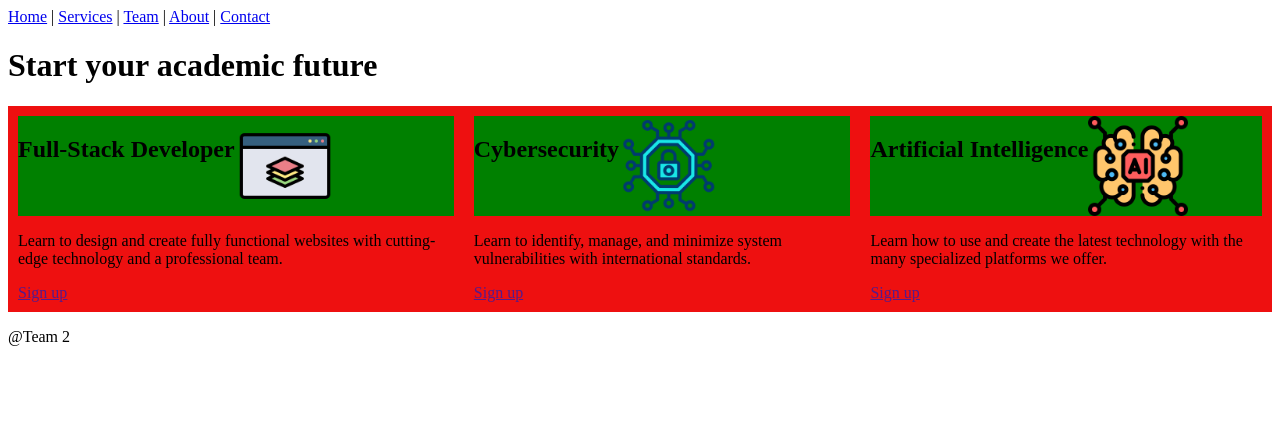
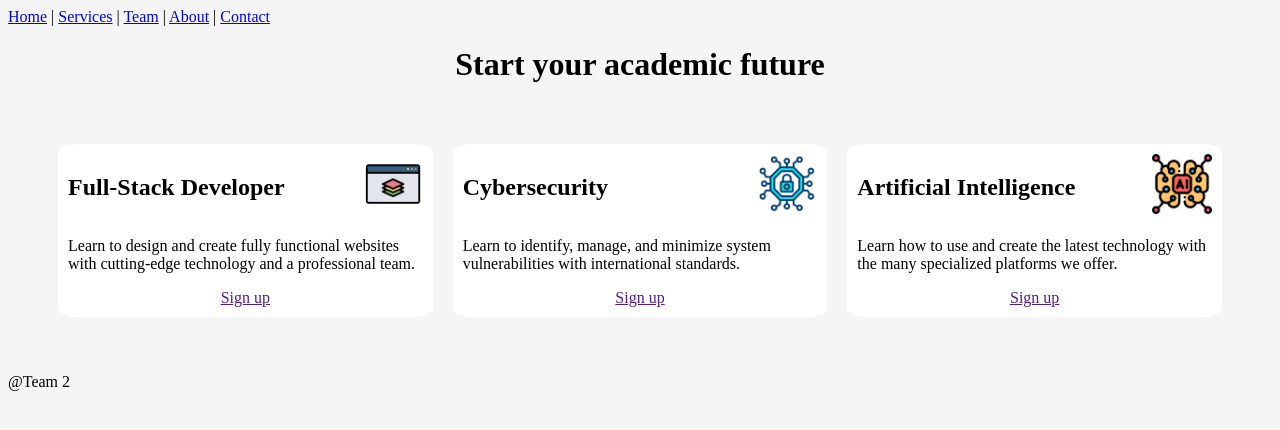
Before and after one commit to hllricardo/proyecto1-html-css-equipo2, a plain HTML site: page servicios.html in a window 1280 px wide. Drawn offline with Linux system fonts and the light colour scheme.

Commit message:
hoja de estilos de la pagina servicios terminado

```diff
--- a/servicios.html
+++ b/servicios.html
@@ -6,7 +6,7 @@
     <title>Services</title>
     <link href="styles.css" rel="stylesheet" />
   </head>
-  <body>
+  <body class="bodyServicios">
     <div>
       <nav>
         <a href="index.html">Home</a> |
@@ -17,7 +17,7 @@
       </nav>
     </div>
     <div>
-      <h1>Start your academic future</h1>
+      <h1 class="divTituloServicios">Start your academic future</h1>
       <div class="containerServices">
 
         <div class="divServices">
@@ -26,7 +26,7 @@
             <img class="icon" src="public/full-stack-developer.png" alt="icon for full-stack developer classes">
           </div>
           <p>Learn to design and create fully functional websites with cutting-edge technology and a professional team.</p>
-            <a href="">Sign up</a>
+          <div class="divEnlaceServ"><a href="">Sign up</a></div>
         </div>
 
         <div class="divServices">
@@ -34,8 +34,8 @@
             <h2>Cybersecurity</h2>
             <img class="icon" src="public/cyberseguridad.png" alt="icon for cybersecurity developer classes">
           </div>
-            <p>Learn to identify, manage, and minimize system vulnerabilities with international standards.</p>
-            <a href="">Sign up</a>
+          <p>Learn to identify, manage, and minimize system vulnerabilities with international standards.</p>
+          <div class="divEnlaceServ"><a href="">Sign up</a></div>
         </div>
 
         <div class="divServices">
@@ -44,7 +44,7 @@
               <img class="icon" src="public/inteligencia-artificial.png" alt="icon for artificial intelligence classes">
             </div>
             <p>Learn how to use and create the latest technology with the many specialized platforms we offer.</p>
-            <a href="">Sign up</a>
+            <div class="divEnlaceServ"><a href="">Sign up</a></div>
         </div>
       </div>
     </div>
--- a/styles.css
+++ b/styles.css
@@ -26,24 +26,41 @@
 
 
 /*Diseño de la pagina de servicios*/
+/*El estilo del body es una sugerencia se puede eliminar si es necesario*/
+.bodyServicios{
+    background-color: whitesmoke;
+}
+
 .containerServices {
     display: flex;
+    padding: 40px;
+}
+.divTituloServicios {
+    text-align: center;
+    margin-top: 20px;
 
 }
-
 .divServices {
-    background-color:#ee1010;
+    background-color:white;
     padding: 10px;
+    margin-left: 10px;
+    margin-right: 10px;
+    width: 100%;
+    border-radius: 5%;
 }
 .block {
     display: flex;
-    background-color: green;
+    justify-content: space-between;
 }
 .icon {
-    height: 100px;
-    width: 100px;
+    height: 60px;
+    width: 60px;
 
-
+}
+.divEnlaceServ{
+    display: flex;
+    justify-content: center;
+    margin-top: 10px;
 }
 
 /*-------------------------------------------*/
```
